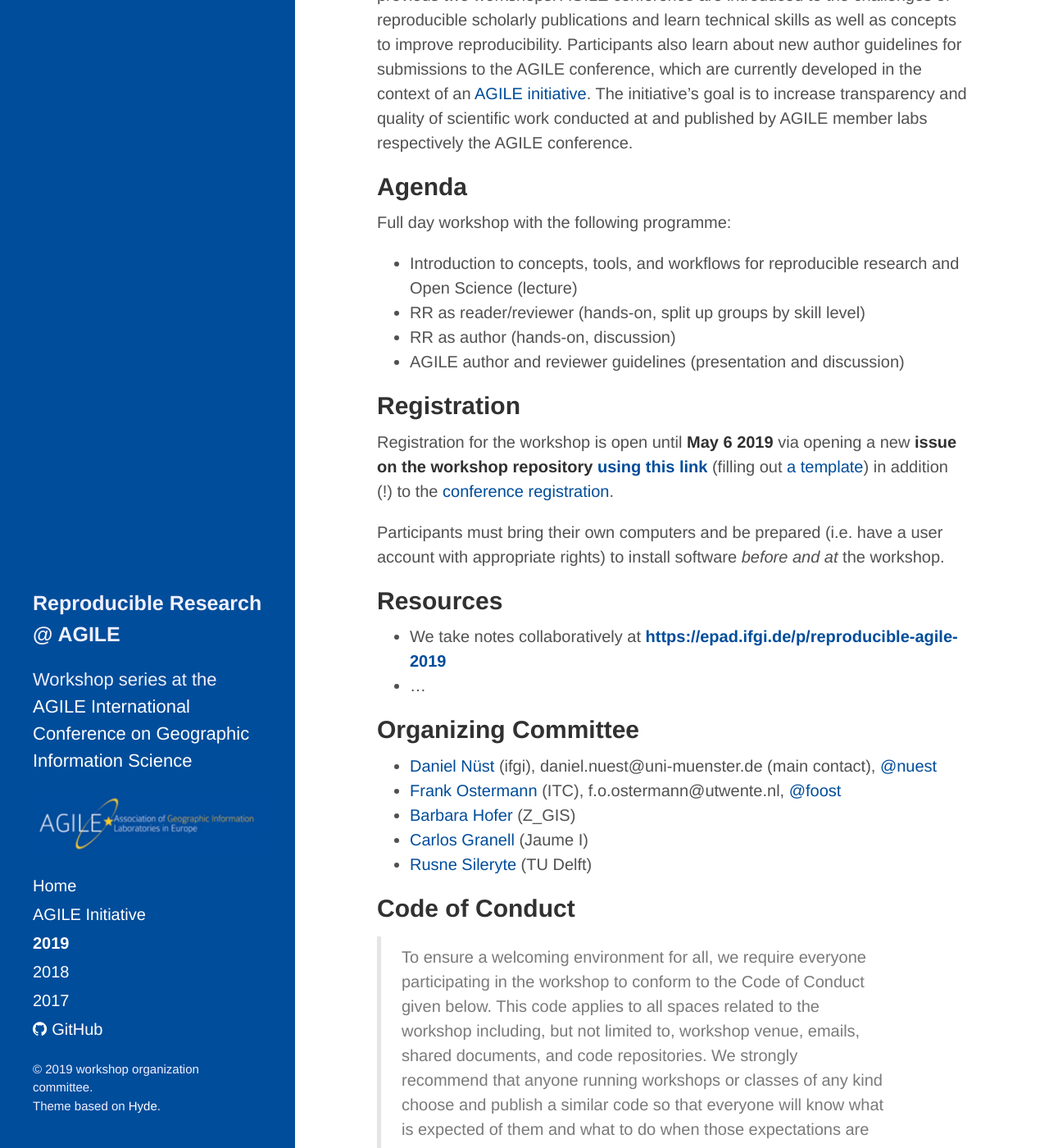
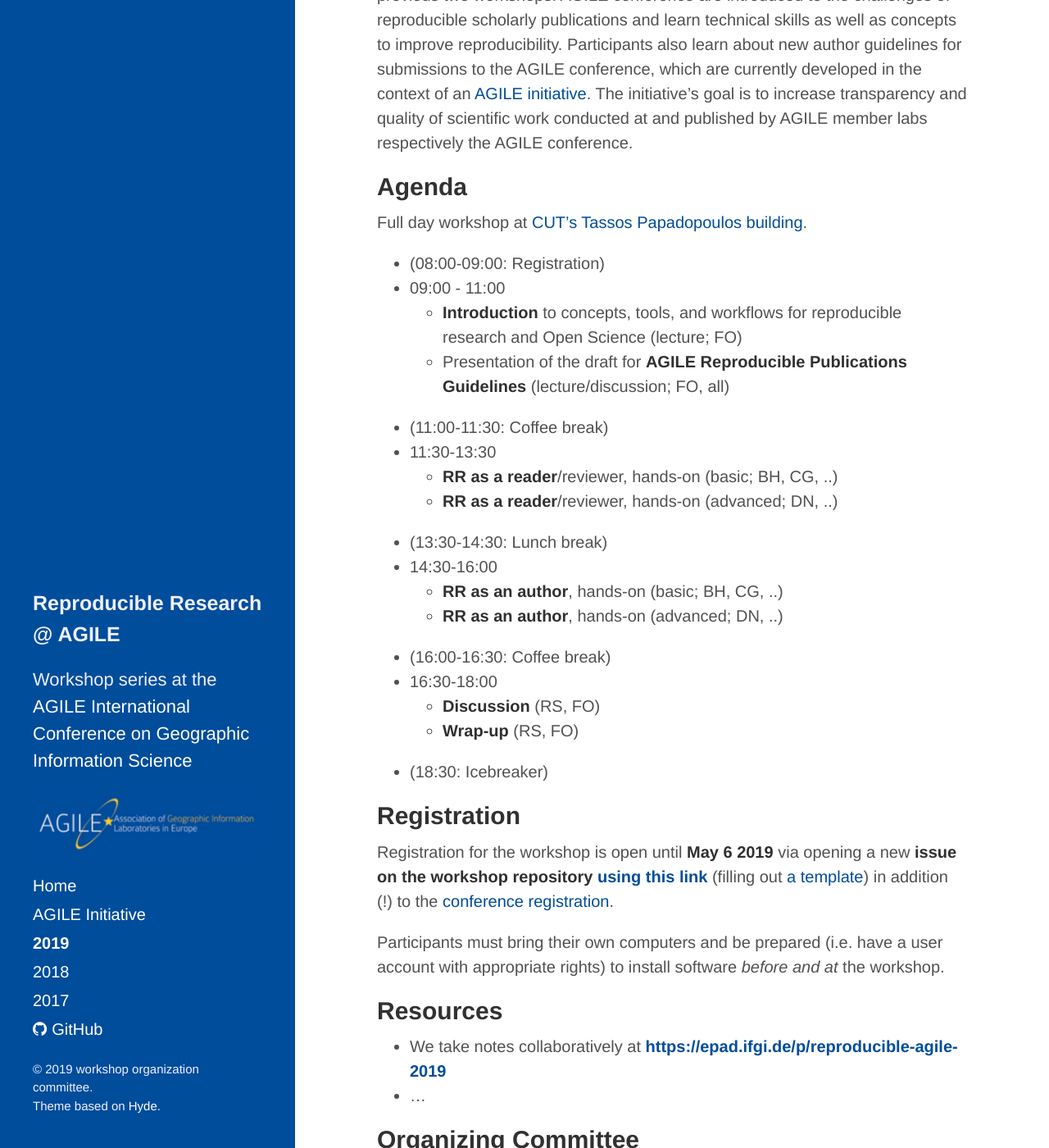
Before and after one commit to reproducible-agile/reproducible-agile.github.io, a Jekyll site: the page built from 2019.md, in a window 1280 px wide and 1400 px high, scrolled down 518 px. Shown: the whole window at 82% size. Built offline with Jekyll 4.4.1, drawn with Linux system fonts in a browser that asks for light colours.

Commit message:
add more detailed agenda

```diff
--- a/2019.md
+++ b/2019.md
@@ -24,12 +24,25 @@
 
 ## Agenda
 
-Full day workshop with the following programme:
+Full day workshop at  [CUT’s Tassos Papadopoulos building]().
 
-- Introduction to concepts, tools, and workflows for reproducible research and Open Science (lecture)
-- RR as reader/reviewer (hands-on, split up groups by skill level)
-- RR as author (hands-on, discussion)
-- AGILE author and reviewer guidelines (presentation and discussion)
+- (08:00-09:00: Registration)
+- 09:00 - 11:00
+  - **Introduction** to concepts, tools, and workflows for reproducible research and Open Science (lecture; FO)
+  - Presentation of the draft for **AGILE Reproducible Publications Guidelines** (lecture/discussion; FO, all)
+- (11:00-11:30: Coffee break)
+- 11:30-13:30
+  - **RR as a reader**/reviewer, hands-on (basic; BH, CG, ..)
+  - **RR as a reader**/reviewer, hands-on (advanced; DN, ..)
+- (13:30-14:30: Lunch break)
+- 14:30-16:00
+  - **RR as an author**, hands-on (basic; BH, CG, ..)
+  - **RR as an author**, hands-on (advanced; DN, ..)
+- (16:00-16:30: Coffee break)
+- 16:30-18:00
+  - **Discussion** (RS, FO)
+  - **Wrap-up** (RS, FO)
+- (18:30: Icebreaker)
 
 ## Registration
 
```
